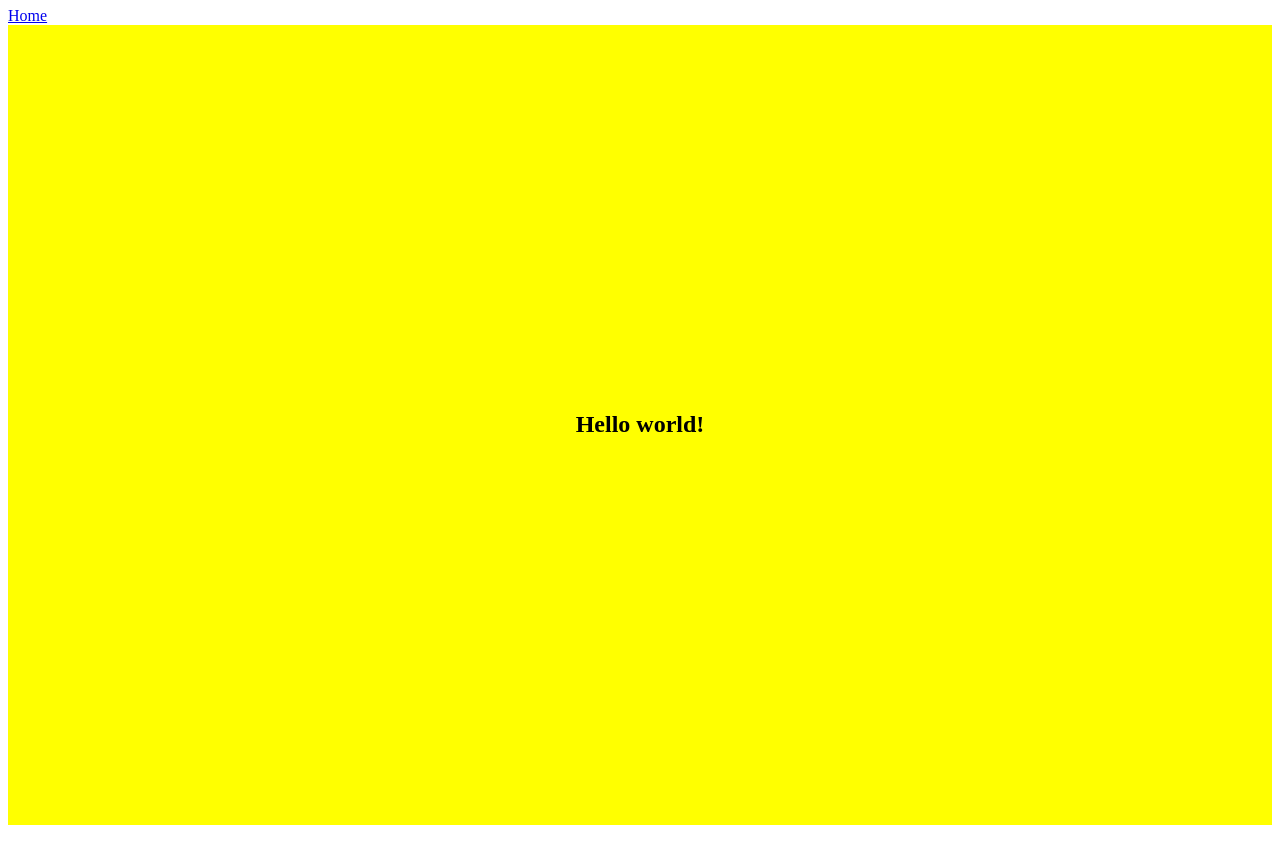
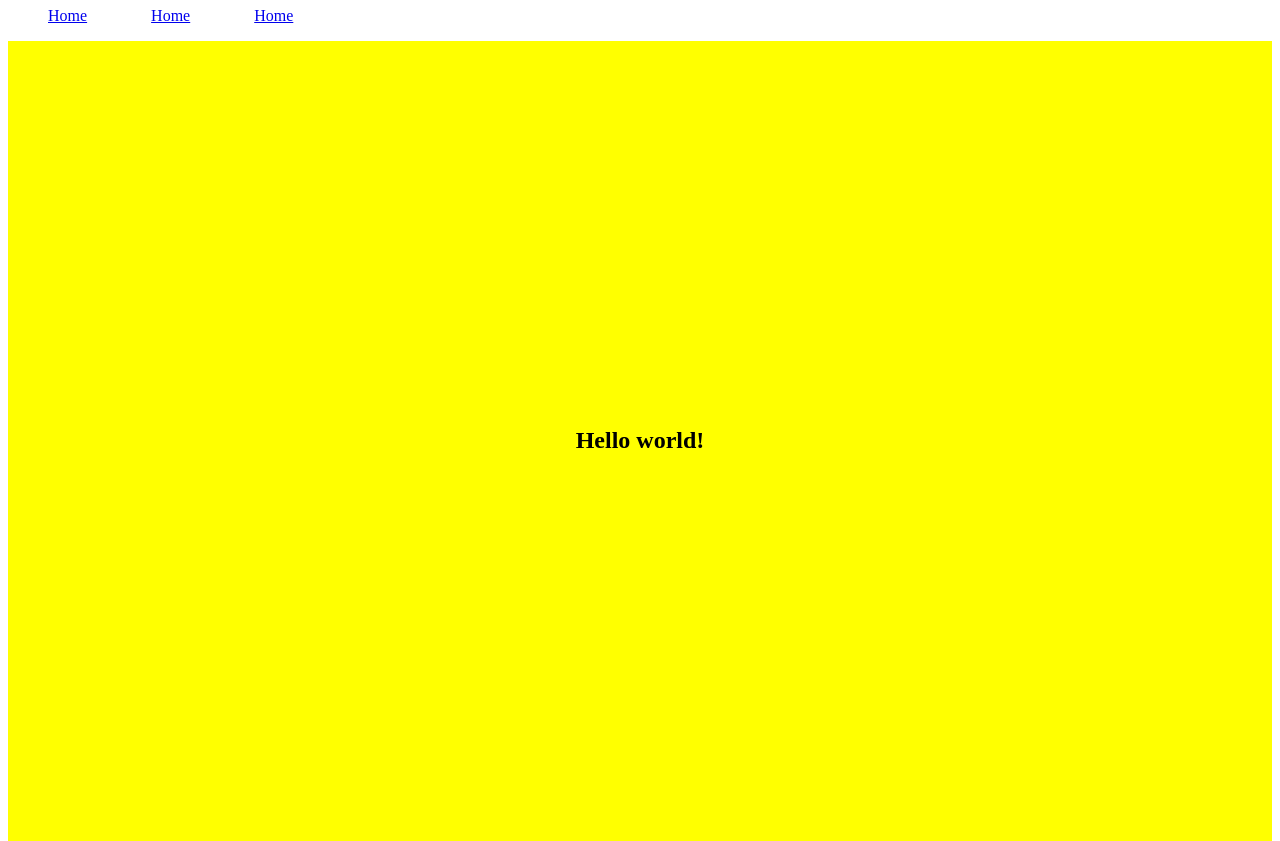
Before and after one commit to 27mfarah-collab/Flexbox-Labs, a plain HTML site: page html/flexbox1.html in a window 1280 px wide. Shown: the part 73-914 px from the top of the page. Drawn offline with Linux system fonts and the light colour scheme.

Commit message:
made a horizontal nav bar  with flex

```diff
--- a/css/style1.css
+++ b/css/style1.css
@@ -1,5 +1,12 @@
 html, body{
     height: 100%;
+}
+
+nav ul{
+    display: flex;
+    flex-direction: row;
+    gap: 64px;
+    list-style-type: none;
 }
 main{
     background-color: yellow;
--- a/html/flexbox1.html
+++ b/html/flexbox1.html
@@ -8,7 +8,14 @@
 </head>
 <body>
     <h1>Flexbox1</h1>
-    <a href="../index.html">Home</a>
+    <nav>
+        <ul>
+            <li><a href="../index.html">Home</a></li>
+            <li><a href="../index.html">Home</a></li>
+            <li><a href="../index.html">Home</a></li>
+        </ul>
+    </nav>
+
     <main>
         <h2>Hello world!</h2>
 
```
